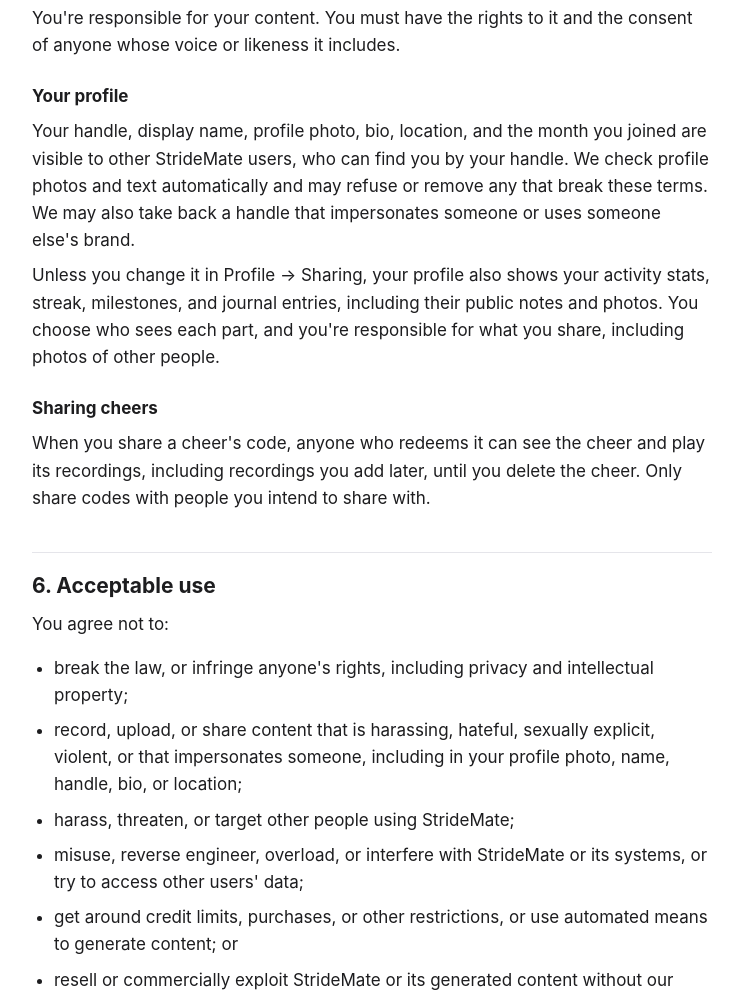
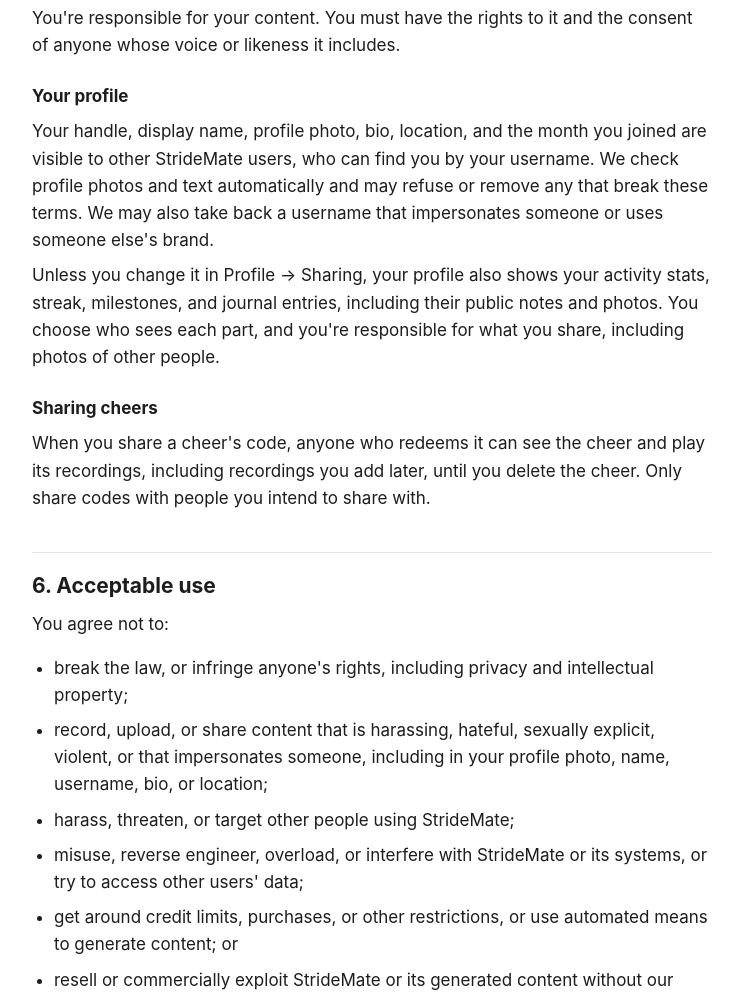
Before and after one commit to ShakibaRahnama/stridemate-legal, a plain HTML site: page terms.html in a window 1280 px wide. Shown: the part 2733-3732 px from the top of the page, without its empty margins (268-1008 px from the left). Drawn offline with Linux system fonts and the light colour scheme.

Commit message:
Legal: handle→username; remove 12-week chart

```diff
--- a/terms.html
+++ b/terms.html
@@ -58,7 +58,7 @@
 <p>You're responsible for your content. You must have the rights to it and the consent of anyone whose voice or likeness it includes.</p>
 
 <h3>Your profile</h3>
-<p>Your handle, display name, profile photo, bio, location, and the month you joined are visible to other StrideMate users, who can find you by your handle. We check profile photos and text automatically and may refuse or remove any that break these terms. We may also take back a handle that impersonates someone or uses someone else's brand.</p>
+<p>Your handle, display name, profile photo, bio, location, and the month you joined are visible to other StrideMate users, who can find you by your username. We check profile photos and text automatically and may refuse or remove any that break these terms. We may also take back a username that impersonates someone or uses someone else's brand.</p>
 <p>Unless you change it in Profile → Sharing, your profile also shows your activity stats, streak, milestones, and journal entries, including their public notes and photos. You choose who sees each part, and you're responsible for what you share, including photos of other people.</p>
 
 <h3>Sharing cheers</h3>
@@ -68,7 +68,7 @@
 <p>You agree not to:</p>
 <ul>
   <li>break the law, or infringe anyone's rights, including privacy and intellectual property;</li>
-  <li>record, upload, or share content that is harassing, hateful, sexually explicit, violent, or that impersonates someone, including in your profile photo, name, handle, bio, or location;</li>
+  <li>record, upload, or share content that is harassing, hateful, sexually explicit, violent, or that impersonates someone, including in your profile photo, name, username, bio, or location;</li>
   <li>harass, threaten, or target other people using StrideMate;</li>
   <li>misuse, reverse engineer, overload, or interfere with StrideMate or its systems, or try to access other users' data;</li>
   <li>get around credit limits, purchases, or other restrictions, or use automated means to generate content; or</li>
```
Also changed, not shown: privacy.html (+3 -3 lines).
